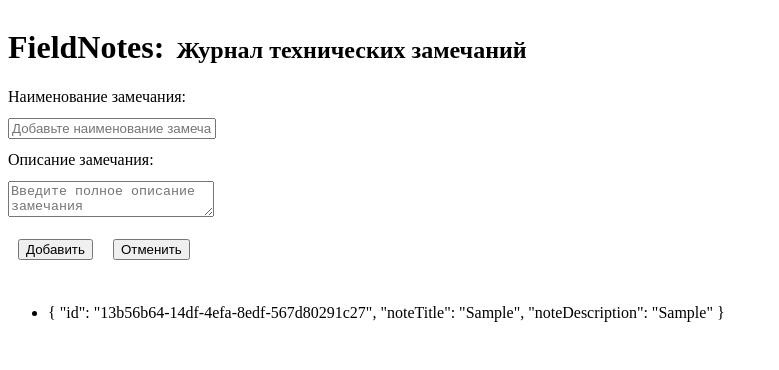
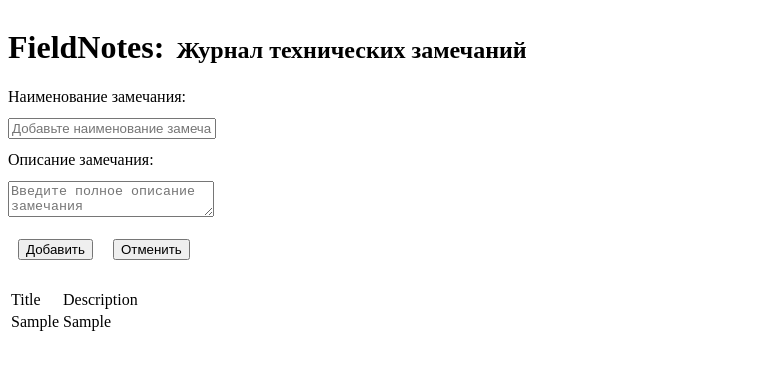
Before and after one commit to EvgeniiPetrov/FieldNotes, a Vue app in the folder frontend/: page / in a window 1280 px wide. Both pictures are taken after typing "Sample", "Sample" into the empty fields and a click on the button "Добавить". Shown: the top 370 px of the page, without its empty margins (0-779 px from the left). Built offline with nearby package versions, Linux system fonts and the light colour scheme.

Commit message:
refactor: render values in table

```diff
--- a/frontend/src/App.vue
+++ b/frontend/src/App.vue
@@ -10,7 +10,7 @@ const appTitle = ref("FieldNotes:")
 const subTitle = ref("Журнал технических замечаний")
 const noteTitle = ref("")
 const noteDescription = ref("")
-const savingNote: Note ={id: "-1", noteTitle: "", noteDescription: ""}
+// const savingNote: Note ={id: "-1", noteTitle: "", noteDescription: ""}
 const notes = ref<Note[]>([])
 
 function clearInput() {
@@ -53,11 +53,22 @@ function addValueToNotes(noteTitle: string, noteDescription: string) {
 
   <br>
   <div>
-    <ul>
-      <li  v-for="(value, index) in notes" :key="index">
-        {{value}}
-      </li>
-    </ul>
+    <div>
+      <table>
+        <thead>
+          <tr>
+            <td>Title</td>
+            <td>Description</td>
+          </tr>
+        </thead>
+        <tbody>
+        <tr v-for="value in notes" :key="value.id">
+          <td>{{value.noteTitle}}</td>
+          <td>{{value.noteDescription}}</td>
+      </tr>
+        </tbody>
+      </table>
+    </div>
   </div>
 
 </template>
```
